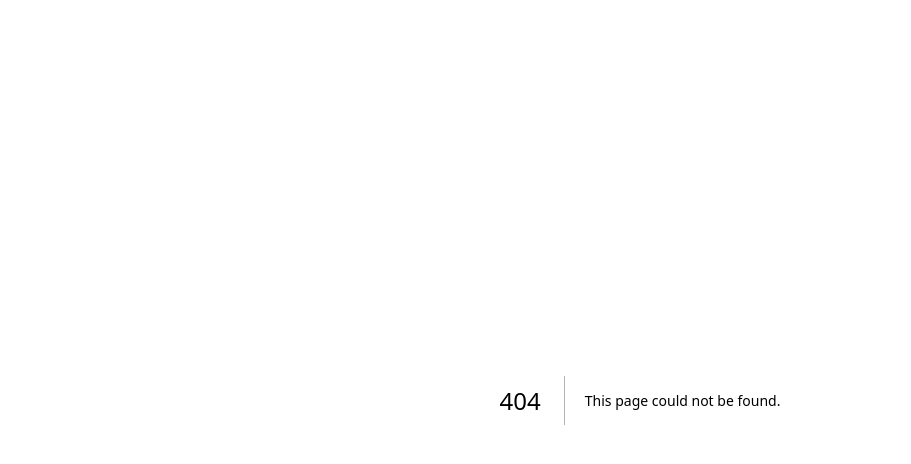
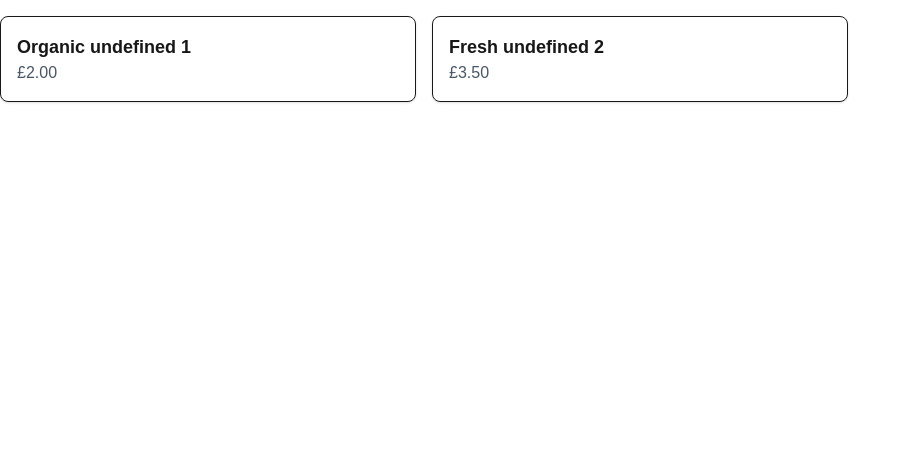
Before and after one commit to ShriramShanbhag/Next.js-Challenges, a Next.js app: page /groceries/1 in a window 1280 px wide. Before the commit this address had no page. Shown: the top 464 px of the page, without its empty margins (0-911 px from the left). Built offline with nearby package versions, Linux system fonts and the light colour scheme.

Commit message:
Updated Problem 3 statement and starter code

```diff
--- /dev/null
+++ b/app/groceries/[categories]/page.tsx
@@ -0,0 +1,43 @@
+import { Product } from '@/types';
+import { ProductCard } from '@/components/ProductCard';
+
+// Simulated slow backend call (Takes 3 seconds)
+async function getCategoryProducts(category: string): Promise<Product[]> {
+  await new Promise((resolve) => setTimeout(resolve, 3000));
+  return [
+    { id: '1', name: `Organic ${category} 1`, price: 2.0 },
+    { id: '2', name: `Fresh ${category} 2`, price: 3.5 }
+  ];
+}
+
+// Note: Assume we are using Next.js 15+
+export default async function CategoryPage({ params }: { params: { category: string } }) {
+  const category = params.category;
+  const products = await getCategoryProducts(category);
+
+  return (
+    <main>
+      <h1 className="text-2xl font-bold capitalize mb-4">{category}</h1>
+      <div className="grid grid-cols-3 gap-4">
+        {products.map(p => <ProductCard key={p.id} product={p} />)}
+      </div>
+    </main>
+  );
+}
+
+// PROBLEM 3
+
+// Your Mission
+// Fix the Page:
+// The CategoryPage is fundamentally broken for a modern Next.js Server Component.
+// Fix the data fetching logic, and correctly unwrap the dynamic params (Hint: In Next.js 15+, params are asynchronous).
+
+// Create the Layout:
+// Tesco wants a persistent sidebar. Write the code for app/groceries/layout.tsx.
+// It should render a sidebar on the left (with static links like "Dairy" and "Produce") and the dynamic page content on the right.
+
+// Implement a Loading State:
+// Because the fetch takes 3 seconds, users currently experience a frozen screen when navigating.
+// Using Next.js file-system conventions OR React <Suspense>,
+// provide the code needed to show a temporary loading state (e.g., <div>Loading products...</div>) while the products fetch,
+// without unmounting the sidebar layout.
--- /dev/null
+++ b/components/ProductCard.tsx
@@ -0,0 +1,10 @@
+import { Product } from '@/types';
+
+export function ProductCard({ product }: { product: Product }) {
+  return (
+    <div className="border p-4 rounded-lg shadow-sm">
+      <h2 className="text-lg font-semibold">{product.name}</h2>
+      <p className="text-gray-600">£{product.price.toFixed(2)}</p>
+    </div>
+  );
+}
```
